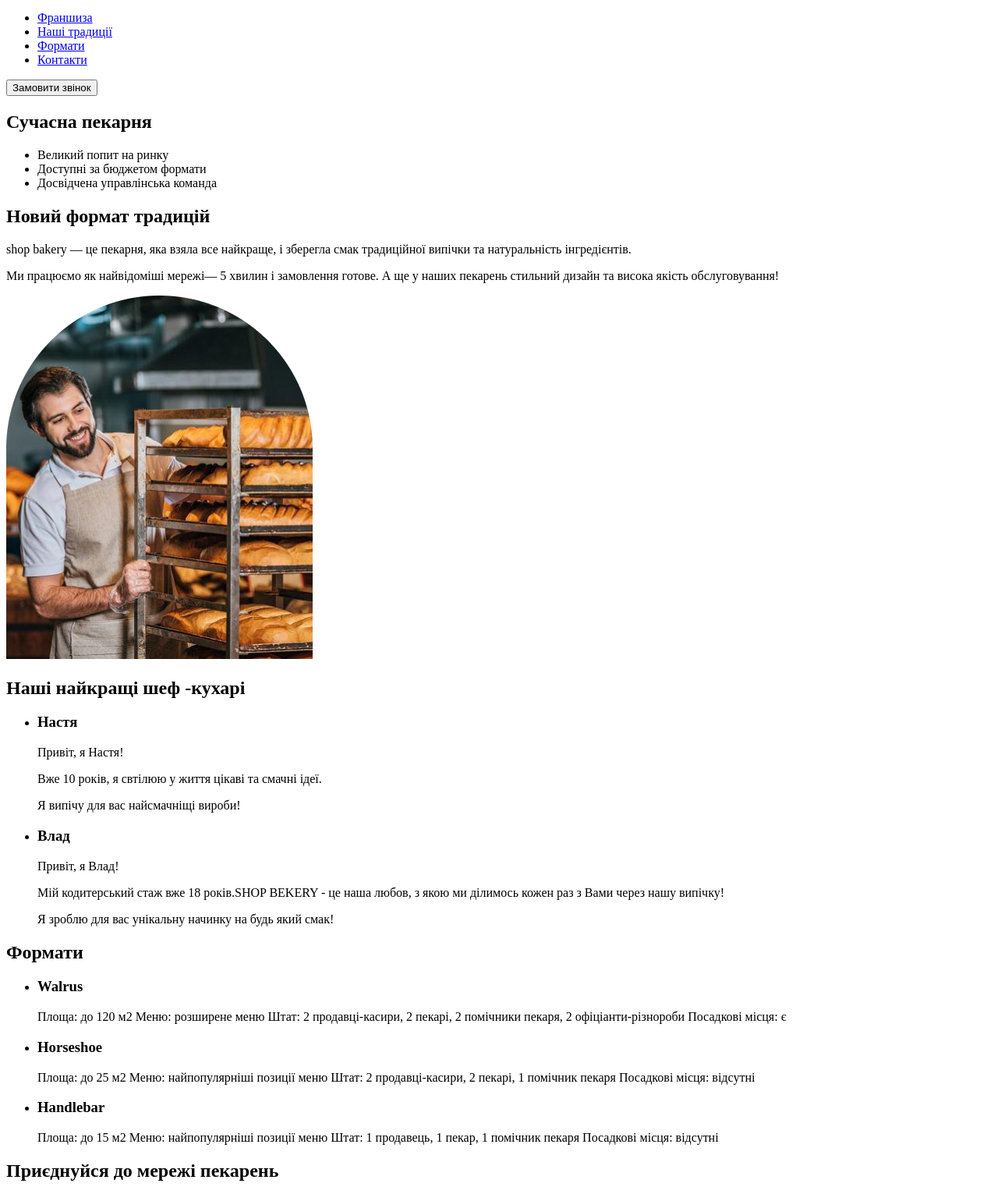
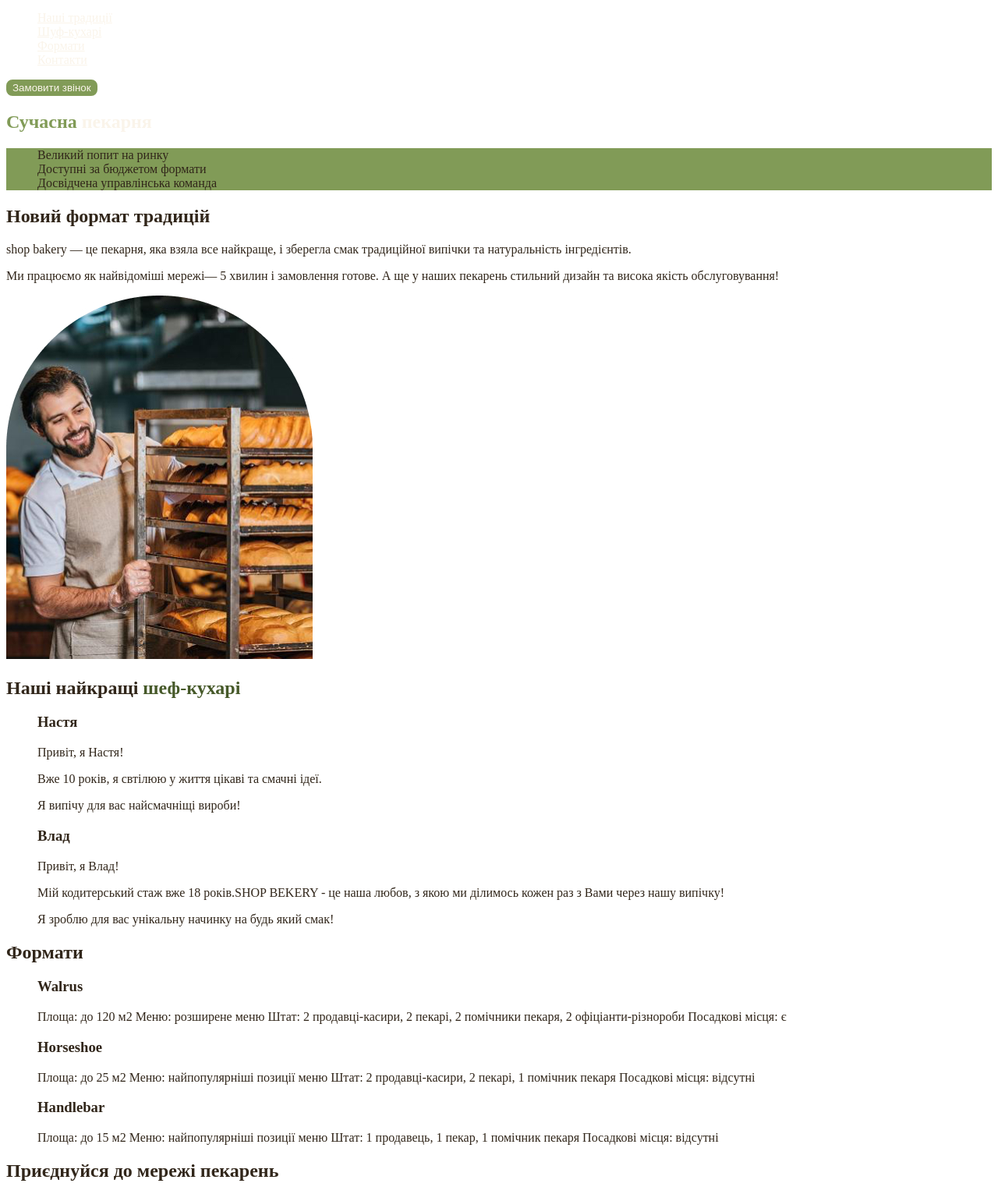
Before and after one commit to lapaV02/modern-bakery, a plain HTML site: page index.html in a window 1280 px wide. Shown: the part 60-1600 px from the top of the page at 78% size. Drawn offline with Linux system fonts and the light colour scheme; grey boxes are pictures that could not be loaded.

Commit message:
add styles.css

```diff
--- /dev/null
+++ b/css/styles.css
@@ -0,0 +1,52 @@
+:root {
+	--color-primary-dark: #31261a;
+	--color-primary-light: #faf4ea;
+	--color-brand-light: #819b57;
+	--color-brand-dark: #465929;
+}
+
+/* base */
+body {
+	color: var(--color-primary-dark);
+}
+ul {
+	list-style-type: none;
+}
+/* button */
+.button {
+	color: var(--color-primary-light);
+	background-color: var(--color-brand-light);
+	border: 2px solid var(--color-brand-light);
+	border-radius: 8px;
+	cursor: pointer;
+}
+
+.button:hover {
+	color: var(--color-brand-dark);
+	background-color: transparent;
+}
+/* link */
+.link {
+	color: var(--color-primary-light);
+}
+
+.link:hover {
+	color: var(--color-brand-light);
+}
+/* hero section */
+.hero-title {
+	color: var(--color-primary-light);
+}
+
+.hero-title .accent {
+	color: var(--color-brand-light);
+}
+/* advantages section */
+.advantages-list {
+	color: var(--color-primary-light) a;
+	background-color: var(--color-brand-light);
+}
+
+.section-title .accent {
+	color: var(--color-brand-dark);
+}
--- a/index.html
+++ b/index.html
@@ -4,34 +4,34 @@
 		<meta charset="UTF-8" />
 		<meta name="viewport" content="width=device-width, initial-scale=1.0" />
 		<title>Сучасна пекарня</title>
+		<link rel="stylesheet" href="./css/styles.css" />
 	</head>
 	<body>
 		<header>
 			<nav>
-        <a href="#">
-          <img src="./imeges/logo.svg" alt="логотип сучасна пекарня">
+				<a href="./index.html">
+					<img src="./imeges/logo.svg" alt="логотип сучасна пекарня" />
 				</a>
 				<ul>
-          <li><a href="#">Франшиза</a></li>
-          <li><a href="#">Наші традиції</a></li>
-          <li><a href="#">Формати</a></li>
-          <li><a href="#">Контакти</a></li>
+					<li><a class="link" href="#traditions-section">Наші традиції</a></li>
+					<li><a class="link" href="#chefs-section">Шуф-кухарі</a></li>
+					<li><a class="link" href="#formats-section">Формати</a></li>
+					<li><a class="link" href="#contact-section">Контакти</a></li>
 				</ul>
 			</nav>
-      <button type="button">Замовити звінок</button>
+			<button class="button" type="button">Замовити звінок</button>
 		</header>
-
 		<main>
-      <section>
-        <h1>Сучасна пекарня</h1>
+			<section class="hero-title">
+				<h1><span class="accent">Сучасна</span> пекарня</h1>
 			</section>
-      <section>
-        <ul>
+			<section id="traditions-section">
+				<ul class="advantages-list">
 					<li>Великий попит на ринку</li>
 					<li>Доступні за бюджетом формати</li>
 					<li>Досвідчена управлінська команда</li>
 				</ul>
-        <h2>Новий формат традицій</h2>
+				<h2 class="section-title">Новий формат традицій</h2>
 				<p>
 					<span>shop bakery</span> — це пекарня, яка взяла все найкраще, і
 					зберегла смак традиційної випічки та натуральність інгредієнтів.
@@ -41,10 +41,12 @@
 					<span>5 хвилин і замовлення готове</span>. А ще у наших пекарень
 					стильний дизайн та висока якість обслуговування!
 				</p>
-        <img src="./imeges/baker-man.jpg" alt="пекарь">
+				<img src="./imeges/baker-man.jpg" alt="пекарь" />
 			</section>
-      <section>
-        <h2>Наші найкращі шеф -кухарі</h2>
+			<section id="chefs-section">
+				<h2 class="section-title">
+					Наші найкращі <span class="accent">шеф-кухарі</span>
+				</h2>
 				<ul>
 					<li>
 						<article>
@@ -52,7 +54,6 @@
 							<p>Привіт, я Настя!</p>
 							<p>Вже 10 років, я свтілюю у життя цікаві та смачні ідеї.</p>
 							<p>Я випічу для вас найсмачніщі вироби!</p>
-
 						</article>
 					</li>
 					<li>
@@ -68,8 +69,8 @@
 					</li>
 				</ul>
 			</section>
-      <section>
-        <h2>Формати</h2>
+			<section id="formats-section">
+				<h2 class="section-title">Формати</h2>
 				<ul>
 					<li>
 						<article>
@@ -100,19 +101,27 @@
 					</li>
 				</ul>
 			</section>
-      <section>
-        <h2>Приєднуйся до мережі пекарень</h2>
-        <iframe src="https://www.google.com/maps/embed?pb=!1m18!1m12!1m3!1d2540.1640531314047!2d30.491233500000003!3d50.4566697!2m3!1f0!2f0!3f0!3m2!1i1024!2i768!4f13.1!3m3!1m2!1s0x40d4ce637bfe1717%3A0x5370c2254ad1b952!2z0YPQuy4g0KHQtdGH0LXQstGL0YUg0KHRgtGA0LXQu9GM0YbQvtCyLCA1NCwg0JrQuNC10LIsINCj0LrRgNCw0LjQvdCwLCAwMjAwMA!5e0!3m2!1sru!2sde!4v1705581066575!5m2!1sru!2sde" width="603" height="595" style="border:0;" allowfullscreen="" loading="lazy" referrerpolicy="no-referrer-when-downgrade"></iframe>
+			<section id="contact-section">
+				<h2 class="section-title">Приєднуйся до мережі пекарень</h2>
+				<iframe
+					src="https://www.google.com/maps/embed?pb=!1m18!1m12!1m3!1d2540.1640531314047!2d30.491233500000003!3d50.4566697!2m3!1f0!2f0!3f0!3m2!1i1024!2i768!4f13.1!3m3!1m2!1s0x40d4ce637bfe1717%3A0x5370c2254ad1b952!2z0YPQuy4g0KHQtdGH0LXQstGL0YUg0KHRgtGA0LXQu9GM0YbQvtCyLCA1NCwg0JrQuNC10LIsINCj0LrRgNCw0LjQvdCwLCAwMjAwMA!5e0!3m2!1sru!2sde!4v1705581066575!5m2!1sru!2sde"
+					width="603"
+					height="595"
+					style="border: 0"
+					allowfullscreen=""
+					loading="lazy"
+					referrerpolicy="no-referrer-when-downgrade"
+				></iframe>
 			</section>
 		</main>
 		<footer>
 			<nav>
 				<a href="#">
-     <img src="./imeges/logo.svg" alt="логотип сучасна пекарня">
+					<img src="./imeges/logo.svg" alt="логотип сучасна пекарня" />
 				</a>
 				<ul>
-          <li><a href="#">Франшиза</a></li>
 					<li><a href="#">Наші традиції</a></li>
+					<li><a href="#">Шеф-кухарі</a></li>
 					<li><a href="#">Формати</a></li>
 					<li><a href="#">Контакти</a></li>
 				</ul>
@@ -133,15 +142,16 @@
 							<!-- facebook icon -->
 						</a>
 					</li>
-          </li>
+
+					<li>
 						<a href="#">
 							<!-- instagram icon -->
 						</a>
+					</li>
 				</ul>
 				<a href="#" target="_blank">Політика конфіденційності</a>
 				<p>&copy; 2022 Дані захищені</p>
 			</address>
 		</footer>
-
 	</body>
 </html>
```
Also changed, not shown: test.html (deleted, +0 -76 lines), 1 other file. Lines whose indentation alone changed are shown as unchanged.
